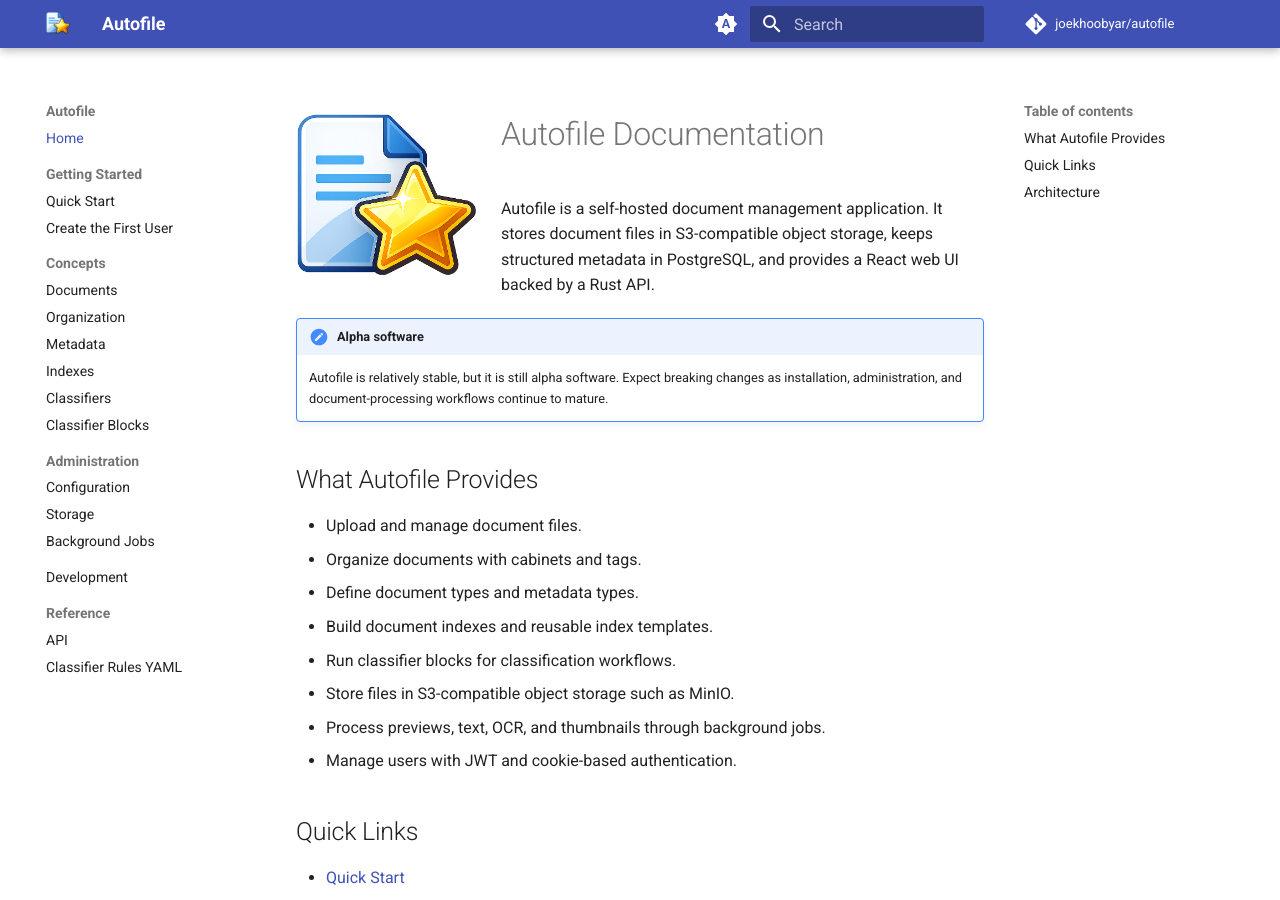
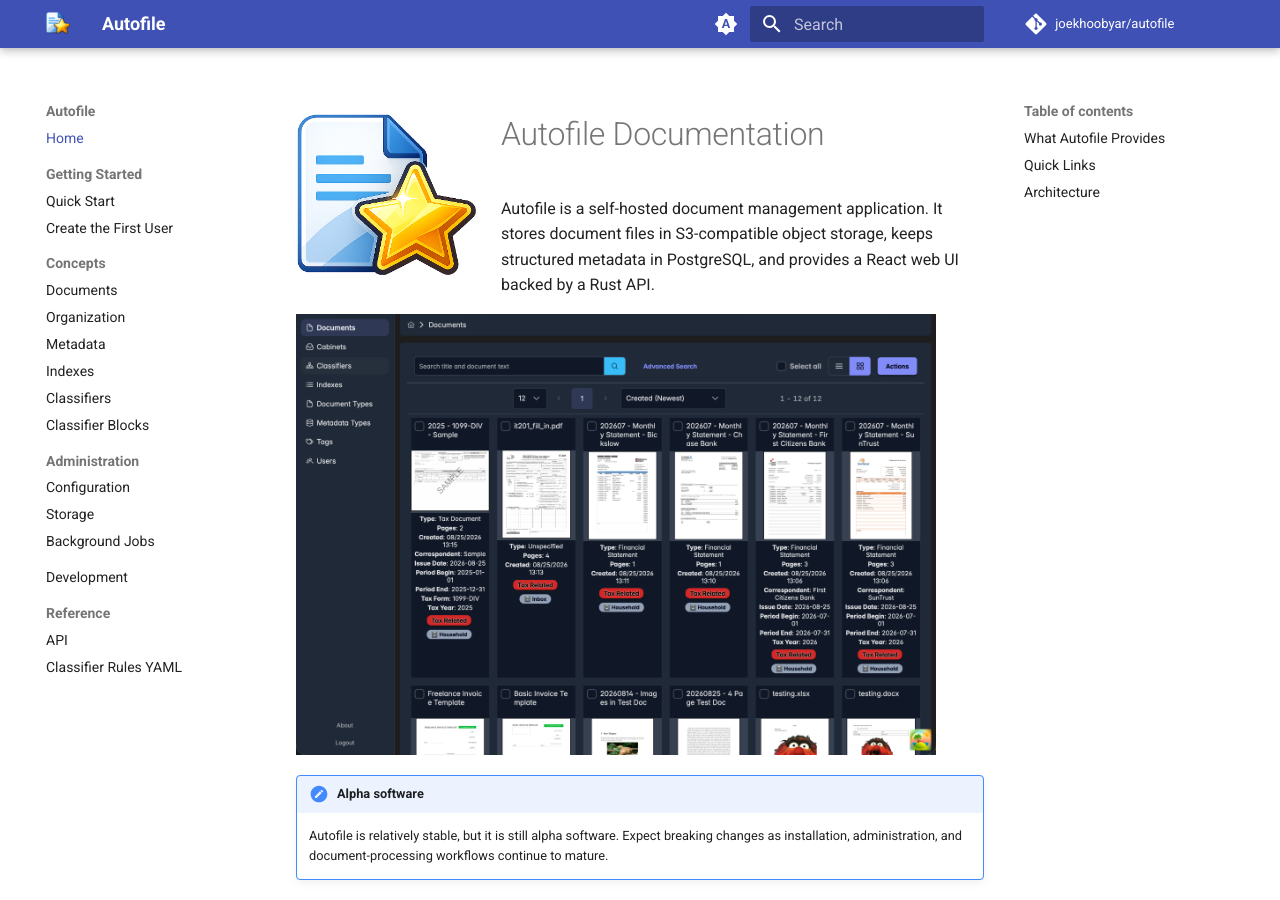
Before and after one commit to joekhoobyar/autofile, an MkDocs documentation site: the page built from docs/index.md, in a window 1280 px wide and 900 px high. Built offline with MkDocs 1.6.1 and Material for MkDocs 9.7.7, drawn with Linux system fonts in a browser that asks for light colours; comment, search, counter and statistics services are not loaded.

Commit message:
docs: add basic grid screenshot

```diff
--- a/docs/index.md
+++ b/docs/index.md
@@ -3,6 +3,8 @@
 # Autofile Documentation
 
 Autofile is a self-hosted document management application. It stores document files in S3-compatible object storage, keeps structured metadata in PostgreSQL, and provides a React web UI backed by a Rust API.
+
+![document grid basic](assets/document-grid-basic.png){ align=left width="640" style="margin: 0 1.25rem 1rem 0;" }
 
 !!! note "Alpha software"
     Autofile is relatively stable, but it is still alpha software. Expect breaking changes as installation, administration, and document-processing workflows continue to mature.
```
Also changed, not shown: docs/assets/document-grid-basic.png (added).
